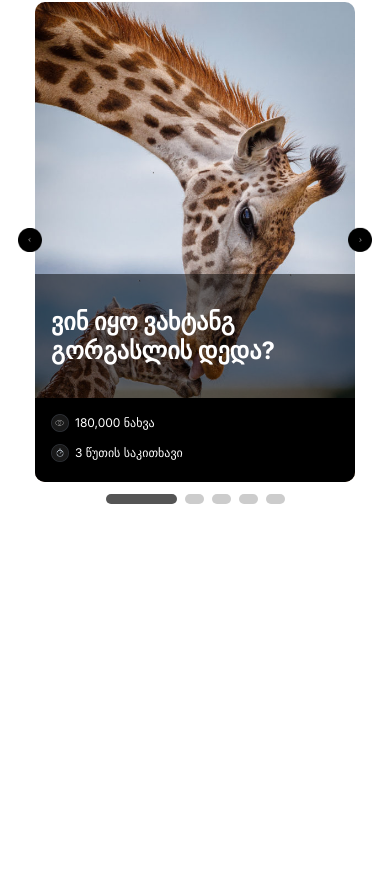
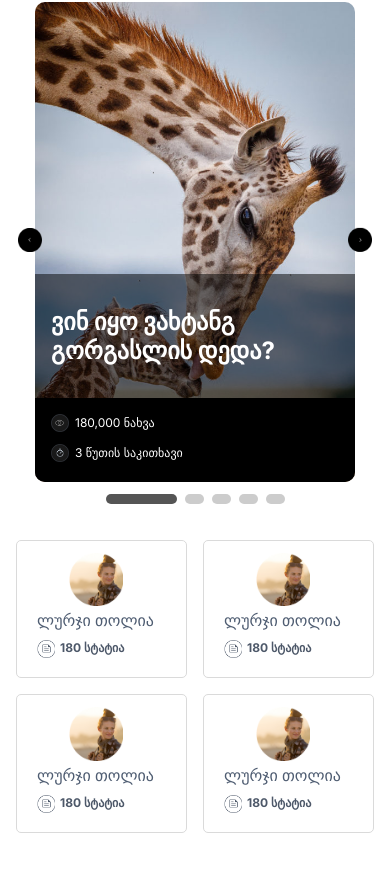
Before and after one commit to dlkokhta/intermedia-react, a React (Vite) app: page / in a window 390 px wide. Shown: the part 3016-3887 px from the top of the page. Before the commit the page ends 3520 px from the top, so only its background shows below. Built offline with nearby package versions, Linux system fonts and the light colour scheme.

Commit message:
Finish mobile version of UserCard component

```diff
--- /dev/null
+++ b/src/components/UserCard/UserCard.jsx
@@ -0,0 +1,90 @@
+import styles from "./UserCard.module.css";
+import girlImage from "../../assets/girl.png";
+import fileIcon from "../../assets/file.png";
+
+const UserCard = () => {
+  return (
+    <section className={styles.userInfoContainer}>
+      <div className={styles.userInfo1}>
+        <div>
+          <img className={styles.userInfoImage} src={girlImage} alt="girl" />
+        </div>
+        <div className={styles.userNameAndImage}>
+          <h1>ლურჯი თოლია</h1>
+          <div className={styles.userStatisticLogoAndAmount}>
+            <img
+              className={styles.userStatisticLogo}
+              src={fileIcon}
+              alt="file icon"
+            />
+            <h2>180 სტატია</h2>
+          </div>
+        </div>
+      </div>
+
+      <div className={styles.userInfo1}>
+        <div>
+          <img
+            className={styles.userInfoImage}
+            src={girlImage}
+            alt="girl Image"
+          />
+        </div>
+        <div className={styles.userNameAndImage}>
+          <h1>ლურჯი თოლია</h1>
+          <div className={styles.userStatisticLogoAndAmount}>
+            <img
+              className={styles.userStatisticLogo}
+              src={fileIcon}
+              alt="file icon"
+            />
+            <h2>180 სტატია</h2>
+          </div>
+        </div>
+      </div>
+
+      <div className={styles.userInfo1}>
+        <div>
+          <img
+            className={styles.userInfoImage}
+            src={girlImage}
+            alt="girl Image"
+          />
+        </div>
+        <div className={styles.userNameAndImage}>
+          <h1>ლურჯი თოლია</h1>
+          <div className={styles.userStatisticLogoAndAmount}>
+            <img
+              className={styles.userStatisticLogo}
+              src={fileIcon}
+              alt="file icon"
+            />
+            <h2>180 სტატია</h2>
+          </div>
+        </div>
+      </div>
+      <div className={styles.userInfo1}>
+        <div>
+          <img
+            className={styles.userInfoImage}
+            src={girlImage}
+            alt="girl Image"
+          />
+        </div>
+        <div className={styles.userNameAndImage}>
+          <h1>ლურჯი თოლია</h1>
+          <div className={styles.userStatisticLogoAndAmount}>
+            <img
+              className={styles.userStatisticLogo}
+              src={fileIcon}
+              alt="file icon"
+            />
+            <h2>180 სტატია</h2>
+          </div>
+        </div>
+      </div>
+    </section>
+  );
+};
+
+export default UserCard;
--- /dev/null
+++ b/src/components/UserCard/UserCard.module.css
@@ -0,0 +1,44 @@
+.userInfoContainer {
+  padding-left: 16px;
+  padding-right: 16px;
+  display: grid;
+  grid-template-columns: repeat(2, 1fr);
+  gap: 16px;
+  margin-top: 36px;
+  padding-bottom: 44px;
+}
+
+.userInfoImage {
+  width: 54px;
+}
+
+.userInfo1 {
+  border: 1px solid #dadada;
+  padding: 12px 24px 19px 12px;
+  display: flex;
+  flex-direction: column;
+  align-items: center;
+  border-radius: 5px;
+}
+
+.userNameAndImage h1 {
+  font-weight: 500;
+  font-size: 16px;
+  color: #4f5d72;
+}
+
+.userNameAndImage h2 {
+  font-size: 12px;
+  color: #4d5869;
+}
+
+.userStatisticLogo {
+  width: 18px;
+}
+
+.userStatisticLogoAndAmount {
+  display: flex;
+  flex-direction: row;
+  gap: 5px;
+  margin-top: 10px;
+}
--- a/src/pages/HomePage/HomePage.jsx
+++ b/src/pages/HomePage/HomePage.jsx
@@ -4,6 +4,7 @@ import CreateArticleCard from "../../components/CreateArticleCard/CreateArticleC
 import NewsCardPrimary from "../../components/NewsCardPrimary/NewsCardPrimary";
 import ArticleCardDark from "../../components/ArticleCardDark/ArticleCardDark";
 import MobileCarousel from "../../components/Carousel/MobileCarousel";
+import UserCard from "../../components/UserCard/UserCard";
 
 const HomePage = () => {
   return (
@@ -16,6 +17,7 @@ const HomePage = () => {
       <NewsCardPrimary />
       <ArticleCardDark />
       <MobileCarousel />
+      <UserCard />
     </>
   );
 };
```
Also changed, not shown: src/assets/file.png (added), src/assets/girl.png (added).
